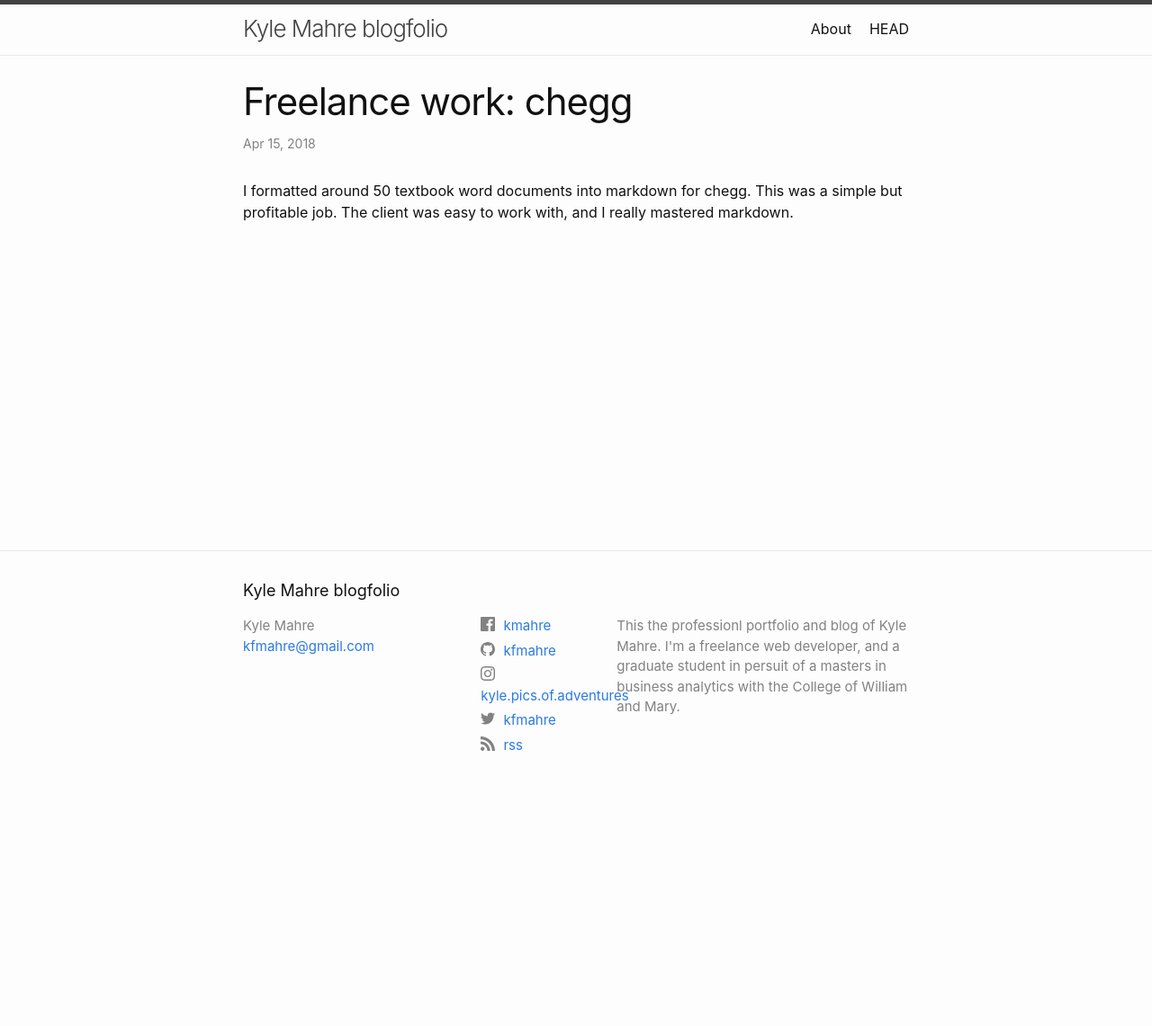
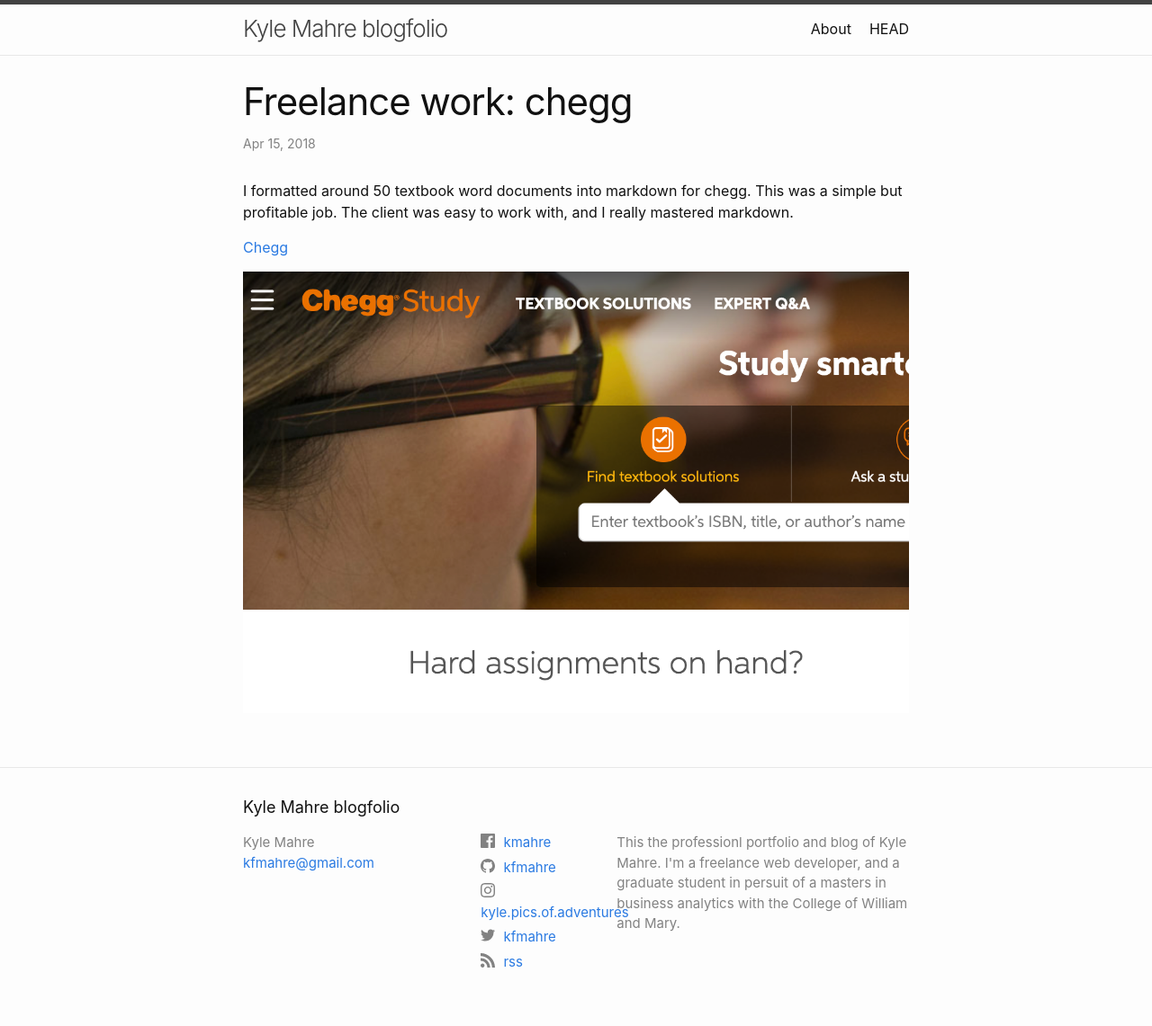
Before and after one commit to kfmahre/kfmahre.github.io, a Jekyll site: the page built from _posts/2018-04-15-Freelance work: Chegg.Markdown, in a window 1280 px wide. Shown: the whole page at 90% size. Built offline with Jekyll 4.4.1, drawn with Linux system fonts in a browser that asks for light colours; our own code applies the rules of GitHub Pages for plain Markdown files; before the commit the page ends 900 px from its top, so only the background shows below that.

Commit message:
Update 2018-04-15-Freelance work: Chegg.Markdown

```diff
--- a/_posts/2018-04-15-Freelance work: Chegg.Markdown
+++ b/_posts/2018-04-15-Freelance work: Chegg.Markdown
@@ -1 +1,5 @@
 I formatted around 50 textbook word documents into markdown for chegg. This was a simple but profitable job. The client was easy to work with, and I really mastered markdown.
+
+[Chegg](https://www.chegg.com/)
+
+![alt_text](/images/chegg.png)
```
